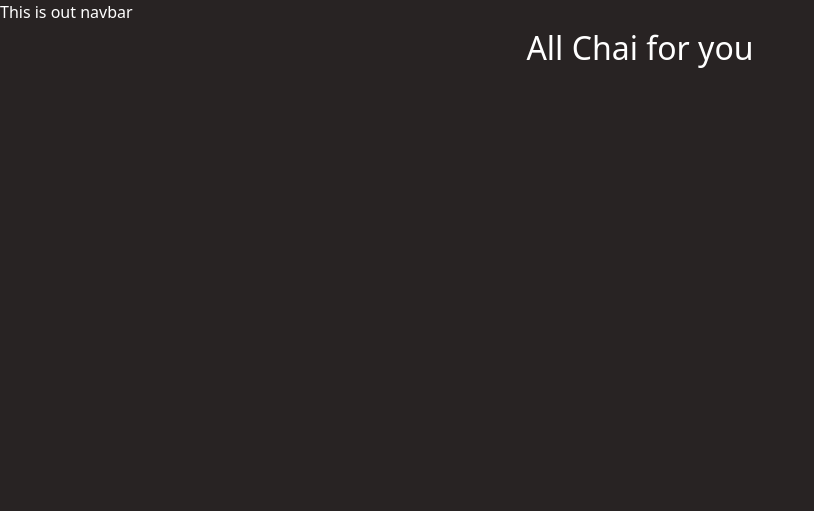
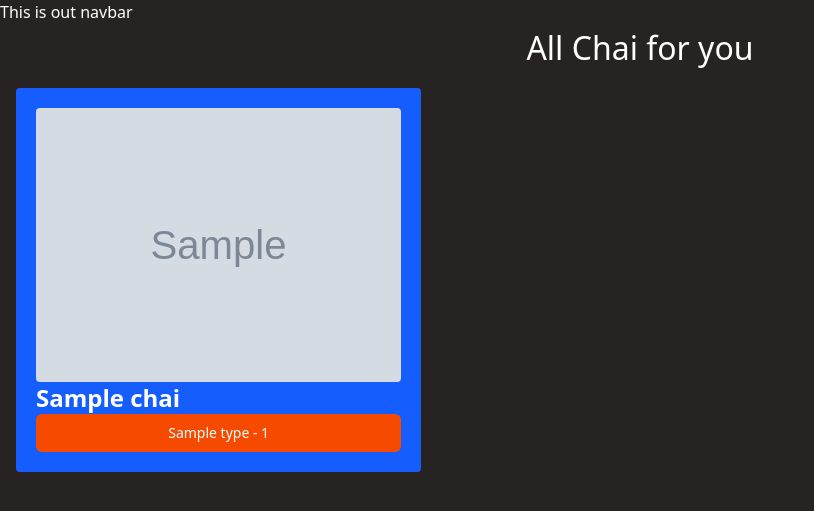
Before and after one commit to AnkitAdhikari07/Django_Learning, a Django app: template chaiaurDjango/chai/templates/chai/all_chai.html in a window 1280 px wide. Shown: the top 511 px of the page, without its empty margins (0-814 px from the left). Run offline with Django 3.2, Linux system fonts and the light colour scheme; the template is opened without the code that fills it: most values are stand-ins (such as "Sample title", 1, 10 or a date in 2020); grey boxes marked "Sample" are stand-in pictures; some libraries are stand-ins or nearby versions.

```diff
--- a/chaiaurDjango/chai/models.py
+++ b/chaiaurDjango/chai/models.py
@@ -13,6 +13,7 @@ class chaiVariety(models.Model):
     image = models.ImageField(upload_to='chais/')
     date_added = models.DateTimeField(default=timezone.now)
     type = models.CharField(max_length=2, choices=CHAI_TYPE_CHOICES)
+    description = models.TextField(default='')
 
     def __str__(self):
         return self.name
--- a/chaiaurDjango/chai/templates/chai/all_chai.html
+++ b/chaiaurDjango/chai/templates/chai/all_chai.html
@@ -6,4 +6,21 @@ Chai Page
 
 {% block content %}
 <h1>All Chai for you </h1>
+<div class="grid grid-cols-3 gap-4 m-4">
+    {% for chai in chais %}
+        <div class="bg-blue-600 p-5 rounded">
+            <img class="rounded" src="{{chai.image.url}}" alt="">
+            <h3 class="text-2xl font-bold">{{chai.name}}</h3>
+            <a href="{% url 'chai_detail' chai.id %}">
+                <button
+                type="button"
+                class="inline-flex items-center w-[100%] justify-center px-4 py-2 border border-transparent text-sm font-medium rounded-md text-white bg-orange-600 hover:bg-orange-700 focus:outline-none focus:ring-2 focus:ring-offset-2 focus:ring-orange-500"
+                >
+                    {{chai.type}} - {{chai.id}}
+                </button>
+            </a>
+        </div>
+    {% endfor  %}
+</div>
+
 {% endblock %}
--- a/chaiaurDjango/chai/urls.py
+++ b/chaiaurDjango/chai/urls.py
@@ -3,4 +3,5 @@ from . import views
 
 urlpatterns = [
     path('', views.all_chai, name='all_chai'),
+    path('<int:chai_id>/', views.chai_detail, name='chai_detail'),
 ]
--- a/chaiaurDjango/templates/layout.html
+++ b/chaiaurDjango/templates/layout.html
@@ -16,5 +16,6 @@
 <body>
     <nav>This is out navbar</nav>
     {% block content %}{% endblock %}
+
 </body>
 </html>
--- a/chaiaurDjango/theme/static/css/dist/styles.css
+++ b/chaiaurDjango/theme/static/css/dist/styles.css
@@ -9,15 +9,30 @@
     --font-mono: ui-monospace, SFMono-Regular, Menlo, Monaco, Consolas, 'Liberation Mono', 'Courier New',
     monospace;
     --color-orange-500: oklch(70.5% 0.213 47.604);
+    --color-orange-600: oklch(64.6% 0.222 41.116);
+    --color-orange-700: oklch(55.3% 0.195 38.402);
+    --color-blue-200: oklch(88.2% 0.059 254.128);
     --color-blue-500: oklch(62.3% 0.214 259.815);
+    --color-blue-600: oklch(54.6% 0.245 262.881);
     --color-gray-50: oklch(98.5% 0.002 247.839);
+    --color-gray-200: oklch(92.8% 0.006 264.531);
+    --color-gray-500: oklch(55.1% 0.027 264.364);
     --color-black: #000;
+    --color-white: #fff;
+    --spacing: 0.25rem;
+    --text-sm: 0.875rem;
+    --text-sm--line-height: calc(1.25 / 0.875);
+    --text-2xl: 1.5rem;
+    --text-2xl--line-height: calc(2 / 1.5);
     --text-3xl: 1.875rem;
     --text-3xl--line-height: calc(2.25 / 1.875);
     --text-5xl: 3rem;
     --text-5xl--line-height: 1;
+    --font-weight-medium: 500;
+    --font-weight-bold: 700;
     --tracking-normal: 0em;
     --leading-normal: 1.5;
+    --radius-md: 0.375rem;
     --default-font-family: var(--font-sans);
     --default-mono-font-family: var(--font-mono);
   }
@@ -192,6 +207,9 @@
       max-width: 96rem;
     }
   }
+  .m-4 {
+    margin: calc(var(--spacing) * 4);
+  }
   .mx-auto {
     margin-inline: auto;
   }
@@ -201,17 +219,20 @@
   .flex {
     display: flex;
   }
-  .table {
-    display: table;
+  .grid {
+    display: grid;
+  }
+  .inline-flex {
+    display: inline-flex;
   }
   .h-screen {
     height: 100vh;
   }
-  .border-collapse {
-    border-collapse: collapse;
+  .w-\[100\%\] {
+    width: 100%;
   }
-  .resize {
-    resize: both;
+  .grid-cols-3 {
+    grid-template-columns: repeat(3, minmax(0, 1fr));
   }
   .items-center {
     align-items: center;
@@ -219,21 +240,49 @@
   .justify-center {
     justify-content: center;
   }
+  .gap-4 {
+    gap: calc(var(--spacing) * 4);
+  }
+  .rounded {
+    border-radius: 0.25rem;
+  }
+  .rounded-md {
+    border-radius: var(--radius-md);
+  }
   .border {
     border-style: var(--tw-border-style);
     border-width: 1px;
   }
+  .border-transparent {
+    border-color: transparent;
+  }
   .bg-blue-500 {
     background-color: var(--color-blue-500);
+  }
+  .bg-blue-600 {
+    background-color: var(--color-blue-600);
   }
   .bg-gray-50 {
     background-color: var(--color-gray-50);
   }
-  .bg-orange-500 {
-    background-color: var(--color-orange-500);
+  .bg-orange-600 {
+    background-color: var(--color-orange-600);
+  }
+  .p-5 {
+    padding: calc(var(--spacing) * 5);
+  }
+  .px-4 {
+    padding-inline: calc(var(--spacing) * 4);
+  }
+  .py-2 {
+    padding-block: calc(var(--spacing) * 2);
   }
   .font-serif {
     font-family: var(--font-serif);
+  }
+  .text-2xl {
+    font-size: var(--text-2xl);
+    line-height: var(--tw-leading, var(--text-2xl--line-height));
   }
   .text-3xl {
     font-size: var(--text-3xl);
@@ -243,9 +292,21 @@
     font-size: var(--text-5xl);
     line-height: var(--tw-leading, var(--text-5xl--line-height));
   }
+  .text-sm {
+    font-size: var(--text-sm);
+    line-height: var(--tw-leading, var(--text-sm--line-height));
+  }
   .leading-normal {
     --tw-leading: var(--leading-normal);
     line-height: var(--leading-normal);
+  }
+  .font-bold {
+    --tw-font-weight: var(--font-weight-bold);
+    font-weight: var(--font-weight-bold);
+  }
+  .font-medium {
+    --tw-font-weight: var(--font-weight-medium);
+    font-weight: var(--font-weight-medium);
   }
   .tracking-normal {
     --tw-tracking: var(--tracking-normal);
@@ -254,12 +315,38 @@
   .text-black {
     color: var(--color-black);
   }
-  .underline {
-    text-decoration-line: underline;
+  .text-white {
+    color: var(--color-white);
   }
-  .outline {
-    outline-style: var(--tw-outline-style);
-    outline-width: 1px;
+  .hover\:bg-orange-700 {
+    &:hover {
+      @media (hover: hover) {
+        background-color: var(--color-orange-700);
+      }
+    }
+  }
+  .focus\:ring-2 {
+    &:focus {
+      --tw-ring-shadow: var(--tw-ring-inset,) 0 0 0 calc(2px + var(--tw-ring-offset-width)) var(--tw-ring-color, currentcolor);
+      box-shadow: var(--tw-inset-shadow), var(--tw-inset-ring-shadow), var(--tw-ring-offset-shadow), var(--tw-ring-shadow), var(--tw-shadow);
+    }
+  }
+  .focus\:ring-orange-500 {
+    &:focus {
+      --tw-ring-color: var(--color-orange-500);
+    }
+  }
+  .focus\:ring-offset-2 {
+    &:focus {
+      --tw-ring-offset-width: 2px;
+      --tw-ring-offset-shadow: var(--tw-ring-inset,) 0 0 0 var(--tw-ring-offset-width) var(--tw-ring-offset-color);
+    }
+  }
+  .focus\:outline-none {
+    &:focus {
+      --tw-outline-style: none;
+      outline-style: none;
+    }
   }
 }
 @property --tw-border-style {
@@ -271,22 +358,100 @@
   syntax: "*";
   inherits: false;
 }
+@property --tw-font-weight {
+  syntax: "*";
+  inherits: false;
+}
 @property --tw-tracking {
   syntax: "*";
   inherits: false;
 }
-@property --tw-outline-style {
+@property --tw-shadow {
   syntax: "*";
   inherits: false;
-  initial-value: solid;
+  initial-value: 0 0 #0000;
+}
+@property --tw-shadow-color {
+  syntax: "*";
+  inherits: false;
+}
+@property --tw-shadow-alpha {
+  syntax: "<percentage>";
+  inherits: false;
+  initial-value: 100%;
+}
+@property --tw-inset-shadow {
+  syntax: "*";
+  inherits: false;
+  initial-value: 0 0 #0000;
+}
+@property --tw-inset-shadow-color {
+  syntax: "*";
+  inherits: false;
+}
+@property --tw-inset-shadow-alpha {
+  syntax: "<percentage>";
+  inherits: false;
+  initial-value: 100%;
+}
+@property --tw-ring-color {
+  syntax: "*";
+  inherits: false;
+}
+@property --tw-ring-shadow {
+  syntax: "*";
+  inherits: false;
+  initial-value: 0 0 #0000;
+}
+@property --tw-inset-ring-color {
+  syntax: "*";
+  inherits: false;
+}
+@property --tw-inset-ring-shadow {
+  syntax: "*";
+  inherits: false;
+  initial-value: 0 0 #0000;
+}
+@property --tw-ring-inset {
+  syntax: "*";
+  inherits: false;
+}
+@property --tw-ring-offset-width {
+  syntax: "<length>";
+  inherits: false;
+  initial-value: 0px;
+}
+@property --tw-ring-offset-color {
+  syntax: "*";
+  inherits: false;
+  initial-value: #fff;
+}
+@property --tw-ring-offset-shadow {
+  syntax: "*";
+  inherits: false;
+  initial-value: 0 0 #0000;
 }
 @layer properties {
   @supports ((-webkit-hyphens: none) and (not (margin-trim: inline))) or ((-moz-orient: inline) and (not (color:rgb(from red r g b)))) {
     *, ::before, ::after, ::backdrop {
       --tw-border-style: solid;
       --tw-leading: initial;
+      --tw-font-weight: initial;
       --tw-tracking: initial;
-      --tw-outline-style: solid;
+      --tw-shadow: 0 0 #0000;
+      --tw-shadow-color: initial;
+      --tw-shadow-alpha: 100%;
+      --tw-inset-shadow: 0 0 #0000;
+      --tw-inset-shadow-color: initial;
+      --tw-inset-shadow-alpha: 100%;
+      --tw-ring-color: initial;
+      --tw-ring-shadow: 0 0 #0000;
+      --tw-inset-ring-color: initial;
+      --tw-inset-ring-shadow: 0 0 #0000;
+      --tw-ring-inset: initial;
+      --tw-ring-offset-width: 0px;
+      --tw-ring-offset-color: #fff;
+      --tw-ring-offset-shadow: 0 0 #0000;
     }
   }
 }
```
Also changed, not shown: chaiaurDjango/chai/templates/chai/chai_detail.html (added, +13 -0 lines), chaiaurDjango/chai/views.py (+9 -1 lines), chaiaurDjango/chai/migrations/0002_chaivariety_description.py (added).
